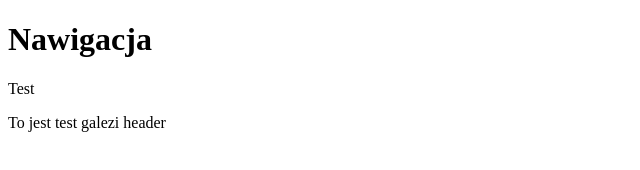
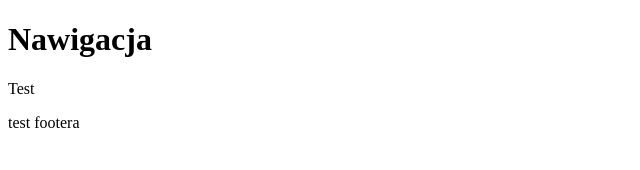
Before and after one commit to krzysiek777a/test, a plain HTML site: page index.html in a window 1280 px wide. Shown: the whole page, without its empty margins (0-640 px from the left). Drawn offline with Linux system fonts and the light colour scheme.

Commit message:
test footera

```diff
--- a/index.html
+++ b/index.html
@@ -7,7 +7,10 @@
     <p>Test</p>
 </head>
 <body>
-<header>To jest test galezi header</header>
+
+
+
+<footer>test footera</footer>
 
 
 </body>
```
